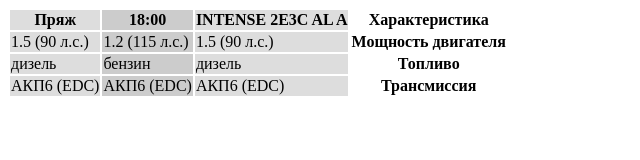
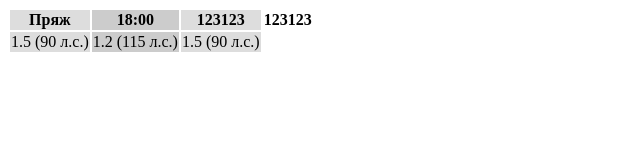
Before and after one commit to Wallzer/Wallzer.github.io, a plain HTML site: page index.html in a window 1280 px wide. Shown: the whole page, without its empty margins (0-640 px from the left). Drawn offline with Linux system fonts and the light colour scheme.

Commit message:
Update index.html

```diff
--- a/index.html
+++ b/index.html
@@ -8,26 +8,15 @@
     <tr>
       <th>Пряж</th>
       <th>18:00</th>
-      <th>INTENSE 2E3C AL A</th>
-      <th>Характеристика</th>
+      <th>123123</th>
+      <th>123123</th>
     </tr>
     <tr>
       <td>1.5 (90 л.с.)</td>
       <td>1.2 (115 л.с.)</td>
       <td>1.5 (90 л.с.)</td>
-      <th>Мощность двигателя</th>
+
     </tr>
-    <tr>
-      <td>дизель</td>
-      <td>бензин</td>
-      <td>дизель</td>
-      <th>Топливо</th>
-    </tr>
-    <tr>
-      <td>АКП6 (EDC)</td>
-      <td>АКП6 (EDC)</td>
-      <td>АКП6 (EDC)</td>
-      <th>Трансмиссия</th>
-    </tr>
+
   </tbody>
 </table>
```
